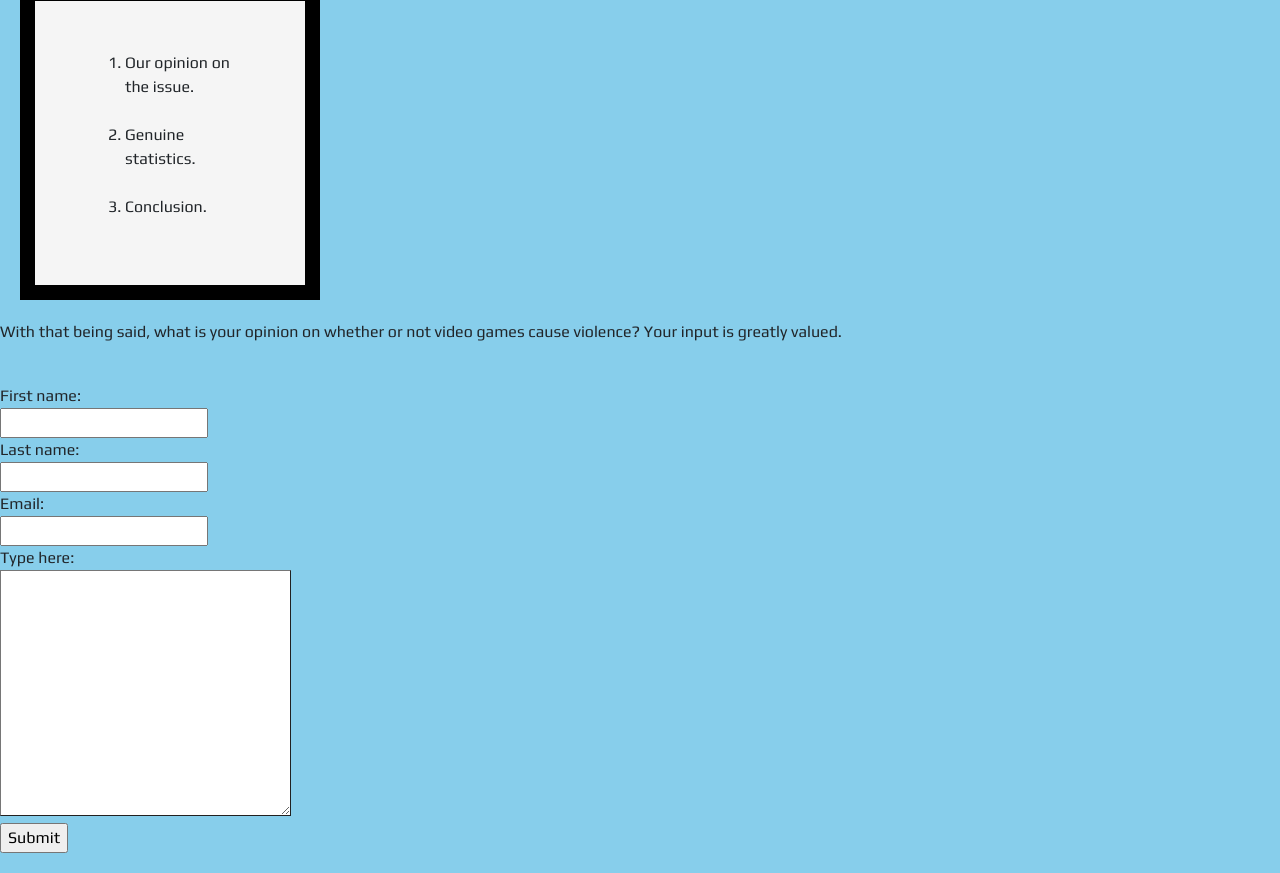
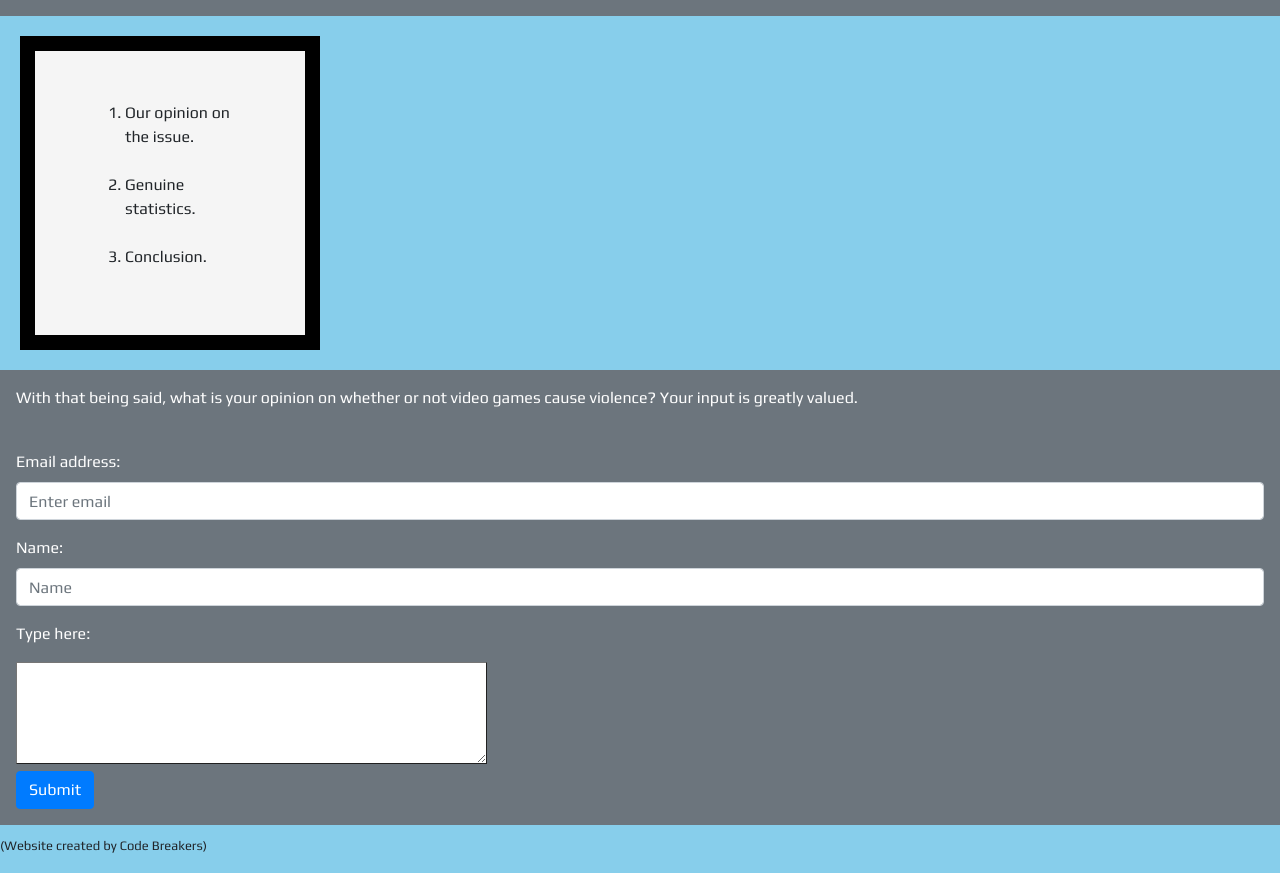
Before and after one commit to DeangeloBrewer/violence_games, a plain HTML site: page index.html in a window 1280 px wide. Shown: the part 1185-2058 px from the top of the page. Drawn offline with nearby package versions, Linux system fonts and the light colour scheme.

Commit message:
Group Project pending..

```diff
--- a/index.html
+++ b/index.html
@@ -16,7 +16,7 @@
 </div>
 
 
-<h2>Do Video Games Causes Violence?</h2>
+<h2 id="heading">Do Video Games Causes Violence?</h2>
 <figure>
 <img src="pics/gaming.jpg" width="300px" class="rounded">
 <figcaption id="caption">Gamers in China</figcaption>
@@ -29,7 +29,7 @@
  <p>Violent video games have been blamed for school shootings, increases in bullying, and violence towards women. Critics argue that these games desensitize players to violence, reward players for simulating violence, and teach children that violence is an acceptable way to resolve conflicts.</p>
  <p>Video game advocates contend that a majority of the research on the topic is deeply flawed and that no causal relationship has been found between video games and social violence. They argue that violent video games may provide a safe outlet for aggressive and angry feelings and may reduce crime.</p> </div>
 
-<div class="p-3 mb-2 bg-dark text-white"><h3>Purpose Of This Website</h3>
+<div class="p-3 mb-2 bg-secondary text-white"><h3>Purpose Of This Website</h3>
 <img src="pics/gaming2.jpg" width="300px">
 
 <p>The goal of this website is to go over as to why video games DO NOT cause violence. This website will provide...</p>
@@ -46,27 +46,29 @@
 </ol>
 </div>
 
+<div class="p-3 mb-2 bg-secondary text-white">
 <p>With that being said, what is your opinion on whether or not video games cause violence? Your input is greatly valued.</p>
 
 <br>
 
 <form>
-  First name:<br>
-  <input type="text" name="firstname"><br>
-  Last name:<br>
-  <input type="text" name="lastname"><br>
-  Email:<br>
-  <input type="text" name="email"><br>
-  Type here:<br>
-<textarea name="message" rows="10" cols="30">
+ <div class="form-group">
+    <label for="exampleInputEmail1">Email address:</label>
+    <input type="email" class="form-control" id="exampleInputEmail1" aria-describedby="emailHelp" placeholder="Enter email">
 
-</textarea>
-<br>
+  </div>
+  <div class="form-group">
+    <label for="exampleInputName1">Name:</label>
+    <input type="Name" class="form-control" id="exampleInputName1" placeholder="Name">
+  </div>
+<p>Type here:</p>
+<textarea name="message" rows="4" cols="50">
+</textarea> <br>
 
-  <input type="submit" value="Submit">
-</form>
+<button type="submit" class="btn btn-primary">Submit</button>
+</div>
 
-
+<p><font size="2">(Website created by Code Breakers)</font></p>
 
 
 
--- a/style.css
+++ b/style.css
@@ -41,9 +41,10 @@
     margin: 20px;
 }
 
-h2{
+#heading{
     text-shadow: 2px 2px white;
     text-align: center;
+    padding: 25px;
 }
 
 h3{
```
